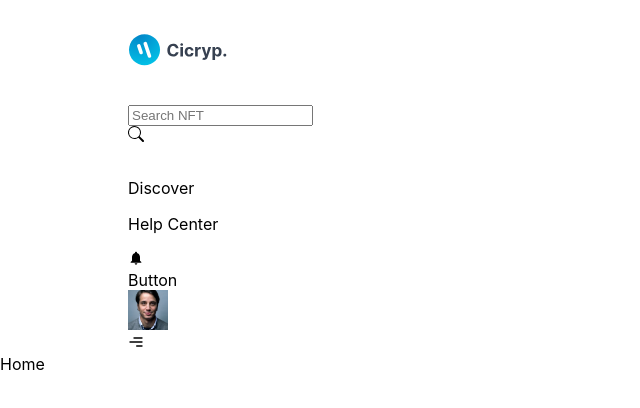
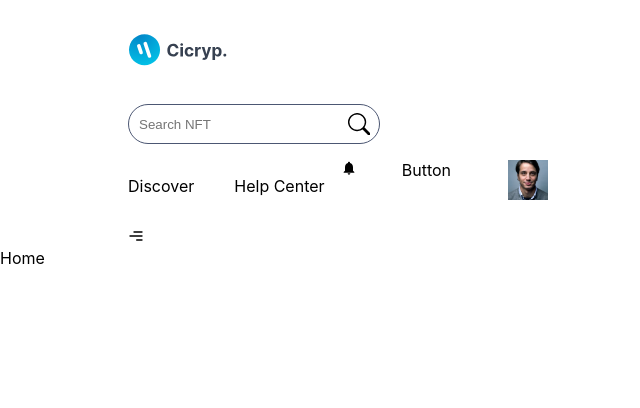
Before and after one commit to murilloramos/nft-marketplace, a Next.js app in the folder nft-marketplace-v/: page / in a window 1280 px wide. Shown: the top 408 px of the page, without its empty margins (0-640 px from the left). Built offline with nearby package versions, Linux system fonts and the light colour scheme.

Commit message:
Minimal changes

```diff
--- a/nft-marketplace-v/components/NavBar/NavBar.module.css
+++ b/nft-marketplace-v/components/NavBar/NavBar.module.css
@@ -25,5 +25,51 @@
 
 .navbar_container_left_box_input_box {
     width: 60%;
-    border: 1px solid var();
+    border: 1px solid var(--icons-color);
+    display: flex;
+    align-items: center;
+    padding: .5rem;
+    border-radius: 2rem;
 }
+
+.navbar_container_left_box_input_box input {
+    width: 90%;
+    border: none;
+    outline: none;
+    background-color: transparent;
+}
+
+.search_icon {
+    cursor: pointer;
+    font-size: 1.4rem;
+}
+
+/* RIGHT SECTION */
+
+.navbar_container_right {
+    display: grid;
+    grid-template-columns: 1fr 1fr .5fr 1fr .3fr;
+    gap: 1rem;
+    align-self: flex-end;
+}
+
+.navbar_container_right_discover {
+    position: relative;
+    cursor: pointer;
+}
+
+.navbar_container_right_help {
+    position: relative;
+    cursor: pointer;
+}
+
+.navbar_container_right_discover_box,
+.navbar_container_right_help_box {
+    position: absolute;
+    padding: 1rem .5rem;
+    box-shadow: var(--box-shadow);
+    font-size: 1rem;
+    width: 15rem;
+    border-radius: 1rem;
+    background-color: var(--main-bg-color);
+}
```
